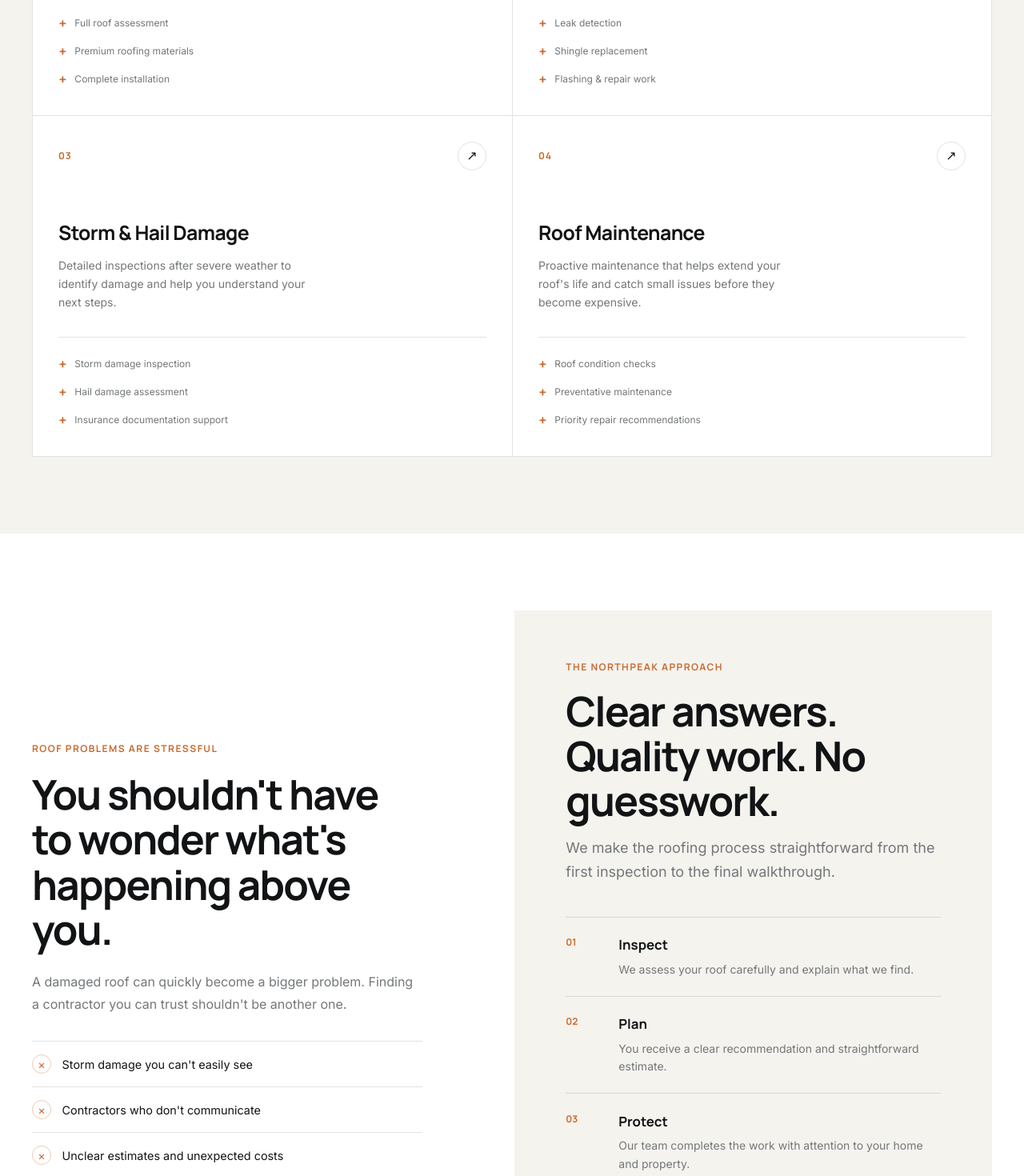
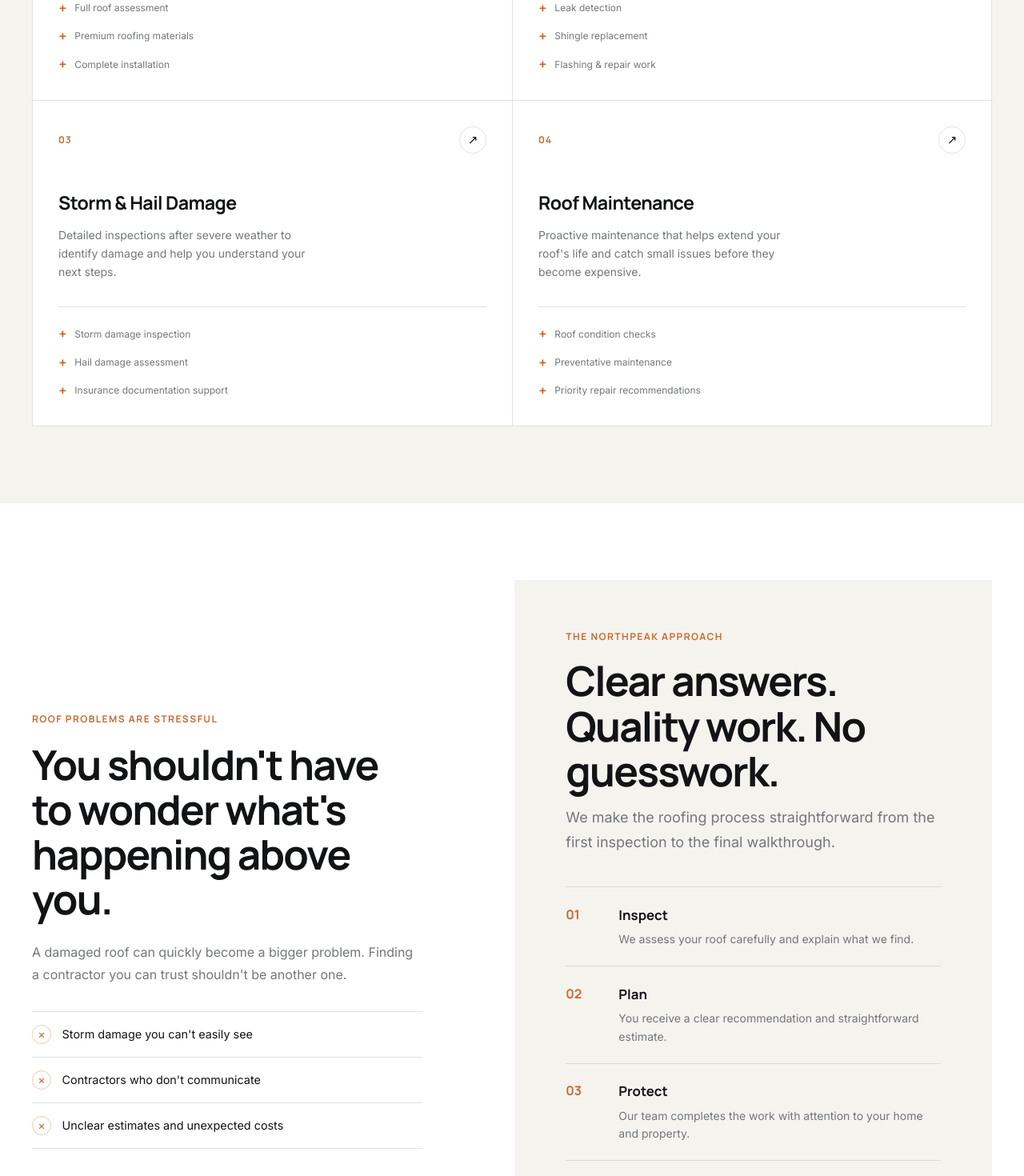
Before and after one commit to seeratfatimaworks-blip/North-Peak-Roofing, a React (Vite) app: page / in a window 1280 px wide. Shown: the part 1780-3250 px from the top of the page at 80% size. Built offline with nearby package versions, Linux system fonts and the light colour scheme.

Commit message:
Redesign website Ui

```diff
--- a/src/components/home/HowItWorks.jsx
+++ b/src/components/home/HowItWorks.jsx
@@ -32,12 +32,12 @@ function HowItWorks() {
                             <div className="process-step__top">
                                 <span>{step.number}</span>
 
-                                {index < processSteps.length - 1 && (
-                                    <span
-                                        className="process-step__line"
-                                        aria-hidden="true"
-                                    />
-                                )}
+
+                                <span
+                                    className="process-step__line"
+                                    aria-hidden="true"
+                                />
+
                             </div>
 
                             <h3>{step.title}</h3>
--- a/src/components/home/ProblemSolution.css
+++ b/src/components/home/ProblemSolution.css
@@ -69,18 +69,15 @@
 .problem-solution__icon {
     width: 24px;
     height: 24px;
-
     display: grid;
     place-items: center;
-
     flex-shrink: 0;
-
+    padding: 0;
     border: 1px solid rgba(201, 107, 50, 0.35);
     border-radius: 50%;
-
     color: var(--color-copper);
-
     font-size: 0.9rem;
+    line-height: 1;
 }
 
 /* =========================
@@ -100,11 +97,8 @@
 .problem-solution__point {
     display: grid;
     grid-template-columns: 50px 1fr;
-
     gap: 1rem;
-
     padding-block: 1.35rem;
-
     border-top: 1px solid var(--border-light);
 }
 
@@ -116,7 +110,7 @@
     color: var(--color-copper);
 
     font-family: var(--font-heading);
-    font-size: 0.75rem;
+    font-size: 1rem;
     font-weight: 700;
 }
 
--- a/src/components/home/ServiceCard.css
+++ b/src/components/home/ServiceCard.css
@@ -1,10 +1,10 @@
 .service-card {
     position: relative;
 
-    min-height: 390px;
-
     display: flex;
     flex-direction: column;
+
+    min-height: 320px;
 
     padding: 2rem;
 
@@ -14,16 +14,13 @@
 
     transition:
         transform var(--transition-normal),
-        border-color var(--transition-normal),
         box-shadow var(--transition-normal);
 }
 
 .service-card:hover {
-    transform: translateY(-5px);
+    transform: translateY(-4px);
 
-    border-color: rgba(201, 107, 50, 0.35);
-
-    box-shadow: 0 20px 50px rgba(17, 19, 21, 0.08);
+    box-shadow: 0 18px 45px rgba(17, 19, 21, 0.08);
 }
 
 /* =========================
@@ -46,8 +43,8 @@
 }
 
 .service-card__arrow {
-    width: 36px;
-    height: 36px;
+    width: 34px;
+    height: 34px;
 
     display: grid;
     place-items: center;
@@ -57,7 +54,7 @@
 
     color: var(--color-charcoal);
 
-    font-size: 1rem;
+    font-size: 0.95rem;
 
     transition:
         background-color var(--transition-normal),
@@ -77,17 +74,18 @@
 ========================= */
 
 .service-card__content {
-    margin-top: auto;
-    padding-top: 4rem;
+    flex: 1;
+
+    margin-top: 3rem;
 }
 
 .service-card__content h3 {
     max-width: 300px;
 
     font-family: var(--font-heading);
-    font-size: 1.55rem;
+    font-size: 1.45rem;
     font-weight: 700;
-    line-height: 1.15;
+    line-height: 1.2;
     letter-spacing: -0.025em;
 }
 
@@ -140,12 +138,12 @@
 
 @media (max-width: 600px) {
     .service-card {
-        min-height: 340px;
+        min-height: auto;
 
         padding: 1.5rem;
     }
 
     .service-card__content {
-        padding-top: 3rem;
+        margin-top: 2.5rem;
     }
 }
--- a/src/components/home/StormHailSection.css
+++ b/src/components/home/StormHailSection.css
@@ -242,7 +242,7 @@
     color: #e6a273;
 
     font-family: var(--font-heading);
-    font-size: 0.7rem;
+    font-size: 1rem;
     font-weight: 700;
 }
 
--- a/src/components/home/StormHailSection.jsx
+++ b/src/components/home/StormHailSection.jsx
@@ -39,7 +39,7 @@ function StormHailSection() {
                     </p>
 
                     <div className="storm-hail__actions">
-                        <Button href="#contact">
+                        <Button href="#lead-form">
                             Get a Free Storm Inspection
                         </Button>
 
--- a/src/components/layout/MobileNav.css
+++ b/src/components/layout/MobileNav.css
@@ -76,17 +76,17 @@
 .mobile-nav__close {
     width: 42px;
     height: 42px;
-
+    display: grid;
+    place-items: center;
+    padding: 0;
     border: 1px solid var(--border-light);
     border-radius: 50%;
-
     background: transparent;
-
     color: var(--color-charcoal);
-
-    font-size: 1.75rem;
+    font-family: Arial, sans-serif;
+    font-size: 1.5rem;
+    font-weight: 400;
     line-height: 1;
-
     transition:
         background-color var(--transition-fast),
         color var(--transition-fast);
--- a/src/components/layout/MobileNav.jsx
+++ b/src/components/layout/MobileNav.jsx
@@ -35,7 +35,7 @@ function MobileNav({ isOpen, onClose }) {
             >
                 <div className="mobile-nav__header">
                     <div className="mobile-nav__title">
-                        NorthPeak
+                        NorthPeak Roofing
                     </div>
 
                     <button
@@ -80,7 +80,7 @@ function MobileNav({ isOpen, onClose }) {
                         <strong>{siteConfig.phone}</strong>
                     </a>
 
-                    <Button href="#contact" onClick={handleLinkClick}>
+                    <Button href="#lead-form" onClick={handleLinkClick}>
                         Get Free Inspection
                     </Button>
                 </div>
```
